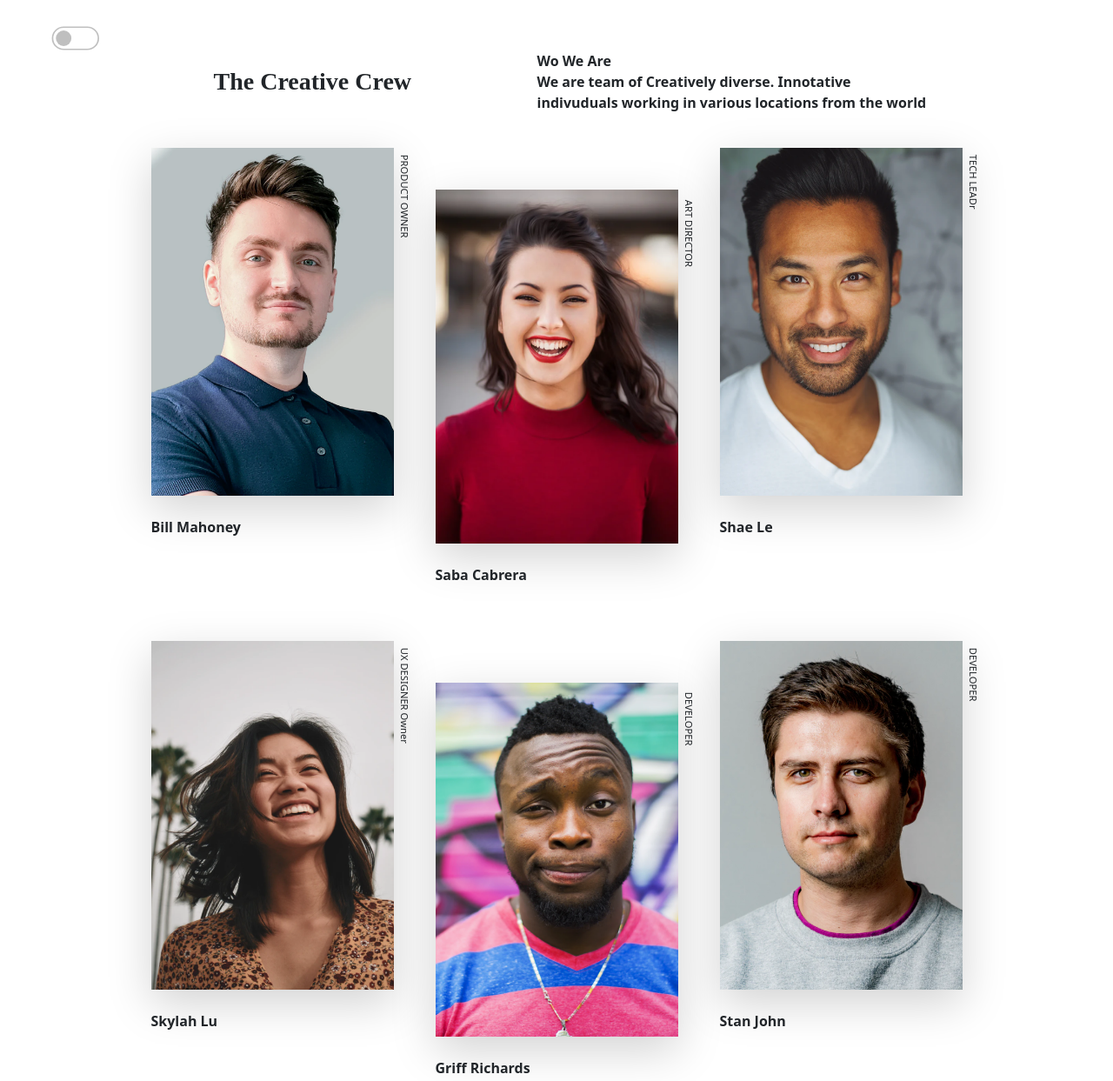
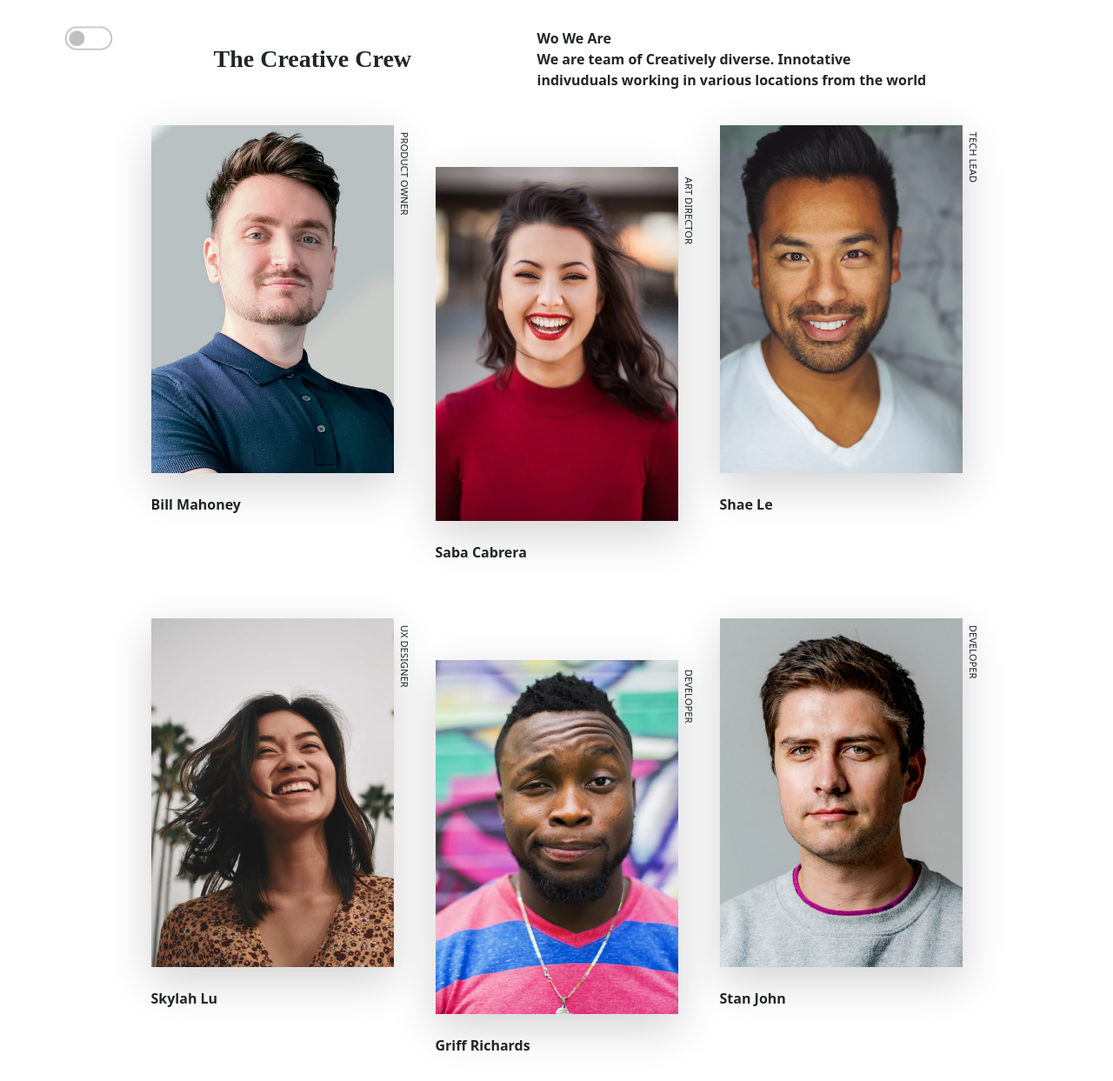
Before and after one commit to allesistbesser/Team_members, a plain HTML site: page index.html in a window 1280 px wide. Shown: the whole page at 87% size. Drawn offline with nearby package versions, Linux system fonts and the light colour scheme.

```diff
--- a/index.html
+++ b/index.html
@@ -5,7 +5,7 @@
     <meta charset="UTF-8">
     <meta http-equiv="X-UA-Compatible" content="IE=edge">
     <meta name="viewport" content="width=device-width, initial-scale=1.0">
-    <title>Team Members</title>
+    <title> &#9786 Team Members</title>
     <!-- Bootstrap -->
     <link href="https://cdn.jsdelivr.net/npm/bootstrap@5.1.0/dist/css/bootstrap.min.css" rel="stylesheet"
         integrity="sha384-KyZXEAg3QhqLMpG8r+8fhAXLRk2vvoC2f3B09zVXn8CA5QIVfZOJ3BCsw2P0p/We" crossorigin="anonymous">
@@ -49,7 +49,7 @@
             <div class="col-md-3 position-relative m-4 rounded-3">
                 <div class="w-75"
                     style="font-size: 0.7rem; transform: rotate(90deg); position: absolute; left:67%; top: 20%;">TECH
-                    LEADr</div>
+                    LEAD</div>
                 <img class="img-fluid shadow-lg" src="./images/photo3.png" alt="photo1">
                 <p class="mt-4 fw-bold">Shae Le</p>
             </div>
@@ -57,8 +57,7 @@
             <div class="col-md-3 position-relative m-4 rounded-3">
                 <div class="w-75"
                     style="font-size: 0.7rem; transform: rotate(90deg); position: absolute; left:67%; top: 20%;">UX
-                    DESIGNER
-                    Owner</div>
+                    DESIGNER</div>
                 <img class="img-fluid shadow-lg" src="./images/photo4.png" alt="photo1">
                 <p class="mt-4 fw-bold">Skylah Lu</p>
             </div>
--- a/style.css
+++ b/style.css
@@ -13,5 +13,14 @@
 
 .swbutton {
     transform: scale(1.7);
-    width: 4rem;
+    width: 2rem;
+    position: fixed;
+    display: flex;
+    justify-content: center;
+    align-items: flex-start;
 }
+
+.swbutton:hover{
+    background-color: rgb(109, 143, 236);
+    border-radius: 15px;
+}
```
Also changed, not shown: 1 other file.
